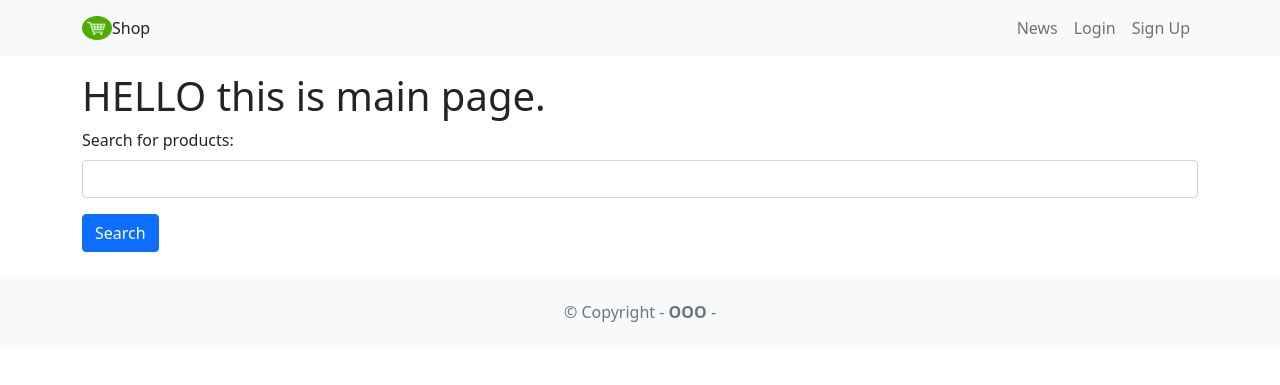
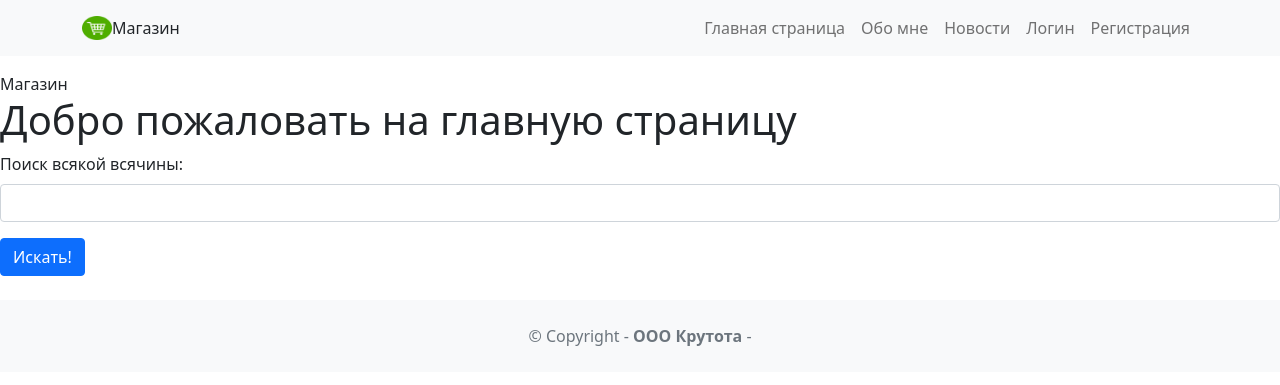
Before and after one commit to EMitochondria/shop, a Django app: page / in a window 1280 px wide. Shown: the top 385 px of the page. Run offline with Django 4.2, Linux system fonts and the light colour scheme.

Commit message:
fix templates

```diff
--- a/shop/core/urls.py
+++ b/shop/core/urls.py
@@ -2,6 +2,9 @@
 from django.urls import path
 from . import views
 
+app_name='core'
+
 urlpatterns = [
-    path('', views.index),
+    path('', views.index, name='index'),
+    path('about', views.about, name='about'),
 ]
--- a/shop/core/views.py
+++ b/shop/core/views.py
@@ -5,3 +5,8 @@ from django.template import loader
 def index(request):
     template = loader.get_template('core/index.html')
     return HttpResponse(template.render({}, request))
+
+
+def about(request):
+    template = loader.get_template('core/about.html')
+    return HttpResponse(template.render({}, request))
--- a/shop/templates/base.html
+++ b/shop/templates/base.html
@@ -1,8 +1,9 @@
 {% load static %}
+
 <!DOCTYPE html>
 <html>
   <head>
-    <title>Shop for something</title>
+    <title> {% block tilte %} {% endblock %} </title>
     <link href="https://cdn.jsdelivr.net/npm/bootstrap@5.1.1/dist/css/bootstrap.min.css" rel="stylesheet" crossorigin="anonymous" />
     <script src="https://cdn.jsdelivr.net/npm/bootstrap@5.1.1/dist/js/bootstrap.bundle.min.js" crossorigin="anonymous">
     </script>
@@ -16,7 +17,7 @@
 
           <img src="{% static 'images/shop.png' %}" alt="" width="30" height="24"
             class="d-inline-block align-text-top" />
-          Shop
+          Магазин
         </a>
         <button class="navbar-toggler" type="button" data-bs-toggle="collapse" data-bs-target="#navbarNavAltMarkup"
           aria-controls="navbarNavAltMarkup" aria-expanded="false" aria-label="Toggle navigation">
@@ -24,24 +25,20 @@
         </button>
         <div class="collapse navbar-collapse" id="navbarNavAltMarkup">
           <div class="navbar-nav ms-auto">
-            <a class="nav-link" href="">News</a>
-            <a class="nav-link" href="#">Login</a>
-            <a class="nav-link" href="#">Sign Up</a>
+            <a class="nav-link" href="{% url 'core:index' %}">Главная страница</a>
+            <a class="nav-link" href="">Обо мне</a>
+            <a class="nav-link" href="">Новости</a>
+            <a class="nav-link" href="#">Логин</a>
+            <a class="nav-link" href="#">Регистрация</a>
           </div>
         </div>
       </div>
     </nav>
 
-    <div class="container">
-      {% block content %}
+    {% block content %}
 
-            Контента нет
+    Нет контента!
 
-      {% endblock content %}
+    {% endblock %}
 
-      <footer>
-        {% include 'includes/footer.html' %}
-      </footer>
-
-  </body>
-</html>
+{% include "includes/footer.html" %}
--- /dev/null
+++ b/shop/templates/core/about.html
@@ -0,0 +1 @@
+{% extends "base.html" %}
--- a/shop/templates/core/index.html
+++ b/shop/templates/core/index.html
@@ -1,16 +1,19 @@
-{% extends 'base.html' %}
+{% extends "base.html" %}
+{% load static %}
+
 {% block content %}
-<h1>HELLO this is main page.  </h1>
+{% block tilte %} Магазин {% endblock %}
+<h1>Добро пожаловать на главную страницу  </h1>
 
 <form action="">
     <div class="mb-3">
-      <label class="form-label">Search for products:</label>
+      <label class="form-label">Поиск всякой всячины:</label>
       <input type="text" name="searchProduct" class="form-control" />
     </div>
     <button type="submit" class="btn btn-primary">
-      Search
+      Искать!
     </button>
   </form>
   </div>
 
-{% endblock content %}
+{% endblock %}
--- a/shop/templates/includes/footer.html
+++ b/shop/templates/includes/footer.html
@@ -1,9 +1,15 @@
+<div class="container">
+
+    <footer>
     </div>
     <footer class="text-center text-lg-start bg-light text-muted mt-4">
       <div class="text-center p-4">
         © Copyright -
         <a class="text-reset fw-bold text-decoration-none"
           target="_blank" href="">
-      OOO
+          OOO Крутота
         </a> -
     </div>
+      </footer>
+    </body>
+    </html>
```
Also changed, not shown: shop/templates/product.html (+4 -3 lines), shop/templates/product_detail.html (+4 -3 lines). Lines whose indentation alone changed are shown as unchanged.
